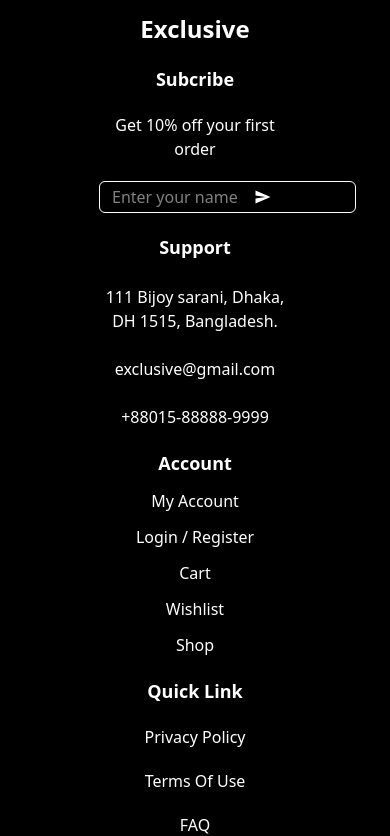
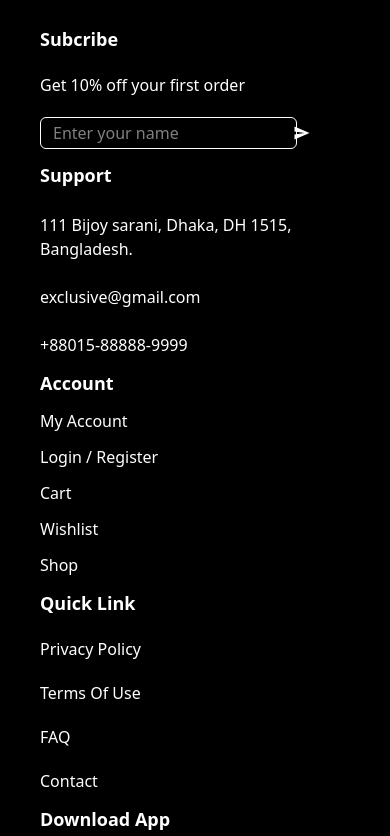
Before and after one commit to MAnwarulhaq/exclusive, a React (Vite) app: page /allproducts in a window 390 px wide. Shown: the part 2649-3485 px from the top of the page. Built offline with nearby package versions, Linux system fonts and the light colour scheme.

Commit message:
update the code

```diff
--- a/src/components/Footer.jsx
+++ b/src/components/Footer.jsx
@@ -16,25 +16,25 @@ import { Link } from 'react-router-dom';
 const Footer = () => {
     return (
         <div className='w-full h-auto bg-[#000000] text-white  p-10'>
-            <div className='flex flex-wrap justify-around items-center text-center md:text-start gap-5 my-10'>
-                <div className='space-y-5 w-48'>
+            <div className='grid grid-cols-1 md:grid-cols-3 lg:grid-cols-5 gap-3'>
+                <div className='space-y-5 '>
                     <h1 className=' text-2xl font-semibold '>Exclusive</h1>
                     <p className='text-lg font-semibold'>Subcribe</p>
                     <p>Get 10% off your first order</p>
                     <div className='relative'>
                         <input type="text" name="" id="" className=' border  h-8 rounded-md p-3' placeholder='Enter your name ' />
-                        <IoSendSharp className='absolute right-5 top-2' />
+                        <IoSendSharp className='absolute right-10 top-2' />
                     </div>
 
 
                 </div>
-                <div className='space-y-6 w-48'>
+                <div className='space-y-6  '>
                     <h1 className='text-lg font-semibold'>Support</h1>
                     <p>111 Bijoy sarani, Dhaka, DH 1515, Bangladesh.</p>
                     <p>exclusive@gmail.com</p>
                     <p>+88015-88888-9999</p>
                 </div>
-                <div className='space-y-3 w-48'>
+                <div className='space-y-3 '>
                     <h1 className='text-lg font-semibold'>Account</h1>
                     <div>
                         <Link to="/useraccount">
@@ -62,14 +62,14 @@ const Footer = () => {
 
 
                 </div>
-                <div className='space-y-5 w-48'>
+                <div className='space-y-5  '>
                     <h1 className='text-lg font-semibold'>Quick Link</h1>
                     <p>Privacy Policy</p>
                     <p>Terms Of Use</p>
                     <p>FAQ</p>
                     <p>Contact</p>
                 </div>
-                <div className='space-y-4 w-48'>
+                <div className='space-y-4 '>
                     <h1 className='text-lg font-semibold'>Download App</h1>
                     <p>Save $3 with App New User Only</p>
                     <div className='flex justify-center items-center gap-3'>
```
